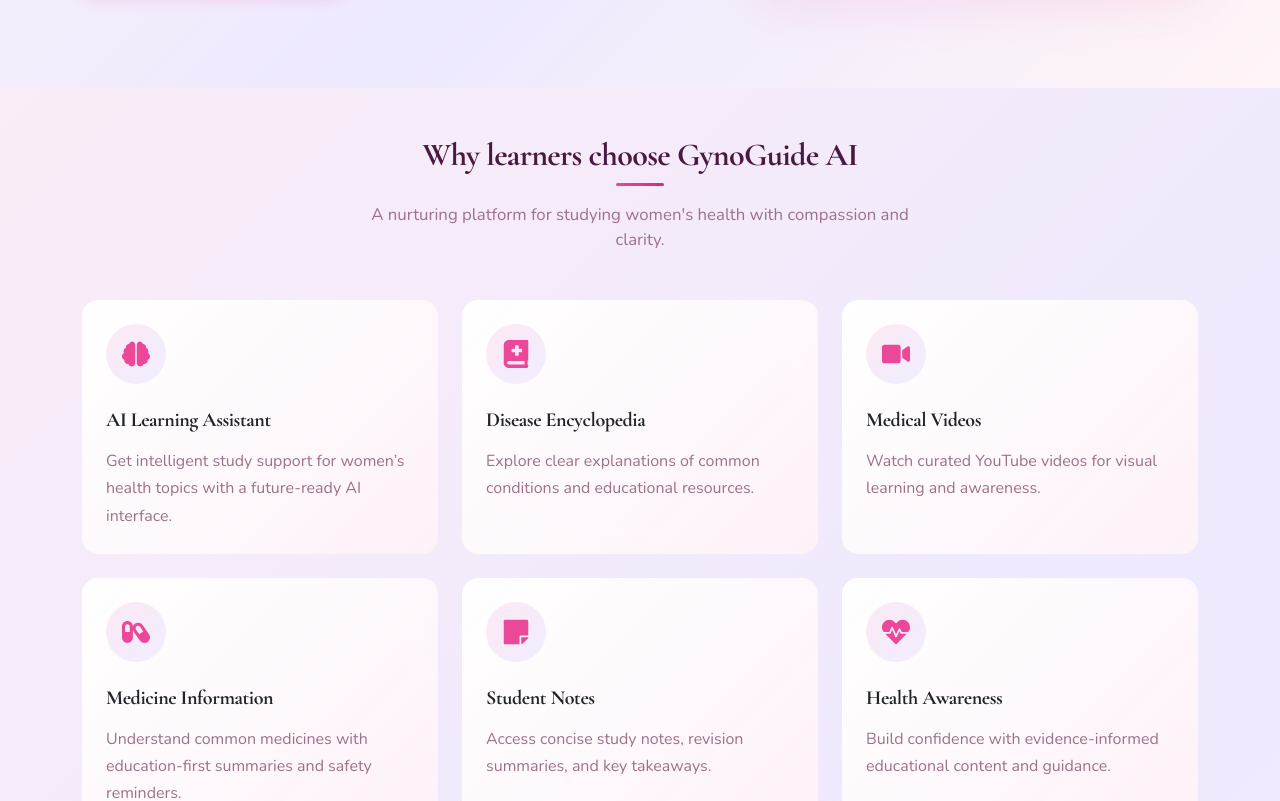
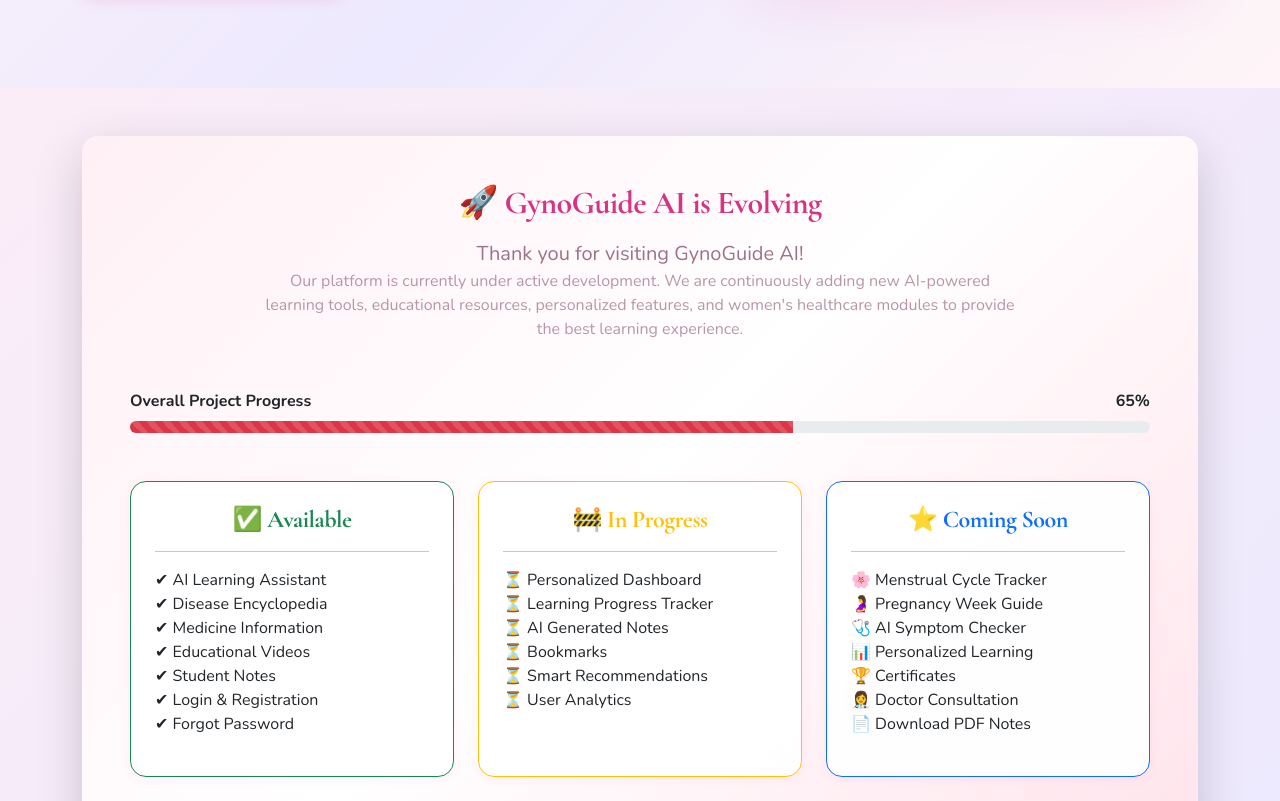
Before and after one commit to LikithaBhuma/gynoguide-frontend, a React (Vite) app: page / in a window 1280 px wide. Shown: the part 560-1361 px from the top of the page. Built offline with nearby package versions, Linux system fonts and the light colour scheme.

Commit message:
Update HomePage.jsx

```diff
--- a/src/pages/HomePage.jsx
+++ b/src/pages/HomePage.jsx
@@ -1,72 +1,374 @@
-import { motion } from 'framer-motion'
-import SEO from '../components/SEO'
-import Hero from '../components/Hero'
-import FeatureCard from '../components/FeatureCard'
-import Stats from '../components/Stats'
-import Testimonials from '../components/Testimonials'
-import FAQ from '../components/FAQ'
-import { FaBrain, FaBookMedical, FaVideo, FaCapsules, FaStickyNote, FaHeartbeat } from 'react-icons/fa'
+import { motion } from "framer-motion";
+import SEO from "../components/SEO";
+import Hero from "../components/Hero";
+import FeatureCard from "../components/FeatureCard";
+import Stats from "../components/Stats";
+import Testimonials from "../components/Testimonials";
+import FAQ from "../components/FAQ";
+import {
+  FaBrain,
+  FaBookMedical,
+  FaVideo,
+  FaCapsules,
+  FaStickyNote,
+  FaHeartbeat,
+} from "react-icons/fa";
 
 const features = [
-  { icon: FaBrain, title: 'AI Learning Assistant', description: 'Get intelligent study support for women’s health topics with a future-ready AI interface.' },
-  { icon: FaBookMedical, title: 'Disease Encyclopedia', description: 'Explore clear explanations of common conditions and educational resources.' },
-  { icon: FaVideo, title: 'Medical Videos', description: 'Watch curated YouTube videos for visual learning and awareness.' },
-  { icon: FaCapsules, title: 'Medicine Information', description: 'Understand common medicines with education-first summaries and safety reminders.' },
-  { icon: FaStickyNote, title: 'Student Notes', description: 'Access concise study notes, revision summaries, and key takeaways.' },
-  { icon: FaHeartbeat, title: 'Health Awareness', description: 'Build confidence with evidence-informed educational content and guidance.' },
-]
+  {
+    icon: FaBrain,
+    title: "AI Learning Assistant",
+    description:
+      "Get intelligent study support for women's health topics with a future-ready AI interface.",
+  },
+  {
+    icon: FaBookMedical,
+    title: "Disease Encyclopedia",
+    description:
+      "Explore clear explanations of common conditions and educational resources.",
+  },
+  {
+    icon: FaVideo,
+    title: "Medical Videos",
+    description:
+      "Watch curated YouTube videos for visual learning and awareness.",
+  },
+  {
+    icon: FaCapsules,
+    title: "Medicine Information",
+    description:
+      "Understand common medicines with education-first summaries and safety reminders.",
+  },
+  {
+    icon: FaStickyNote,
+    title: "Student Notes",
+    description:
+      "Access concise study notes, revision summaries, and key takeaways.",
+  },
+  {
+    icon: FaHeartbeat,
+    title: "Health Awareness",
+    description:
+      "Build confidence with evidence-informed educational content and guidance.",
+  },
+];
 
 const HomePage = () => {
   return (
     <>
-      <SEO title="GynoGuide AI | Home" description="A modern women's health learning companion featuring AI support, disease education, notes, and videos." keywords="women health, AI learning, gynecology, education" />
+      <SEO
+        title="GynoGuide AI | Home"
+        description="A modern women's health learning companion featuring AI support, disease education, notes, and videos."
+        keywords="women health, AI learning, gynecology, education"
+      />
+
       <Hero />
+
+      {/* ================= DEVELOPMENT SECTION ================= */}
+
+      <motion.section
+        className="py-5"
+        initial={{ opacity: 0, y: 40 }}
+        whileInView={{ opacity: 1, y: 0 }}
+        viewport={{ once: true }}
+        transition={{ duration: 0.7 }}
+      >
+        <div className="container">
+
+          <div
+            className="rounded-4 shadow-lg p-5"
+            style={{
+              background:
+                "linear-gradient(135deg,#fff0f5,#ffffff,#ffe4ec)",
+            }}
+          >
+            <div className="text-center">
+
+              <h2
+                className="fw-bold mb-3"
+                style={{ color: "#d63384" }}
+              >
+                🚀 GynoGuide AI is Evolving
+              </h2>
+
+              <p className="lead">
+                Thank you for visiting GynoGuide AI!
+              </p>
+
+              <p
+                className="text-muted mx-auto"
+                style={{ maxWidth: "750px" }}
+              >
+                Our platform is currently under active development.
+                We are continuously adding new AI-powered learning
+                tools, educational resources, personalized features,
+                and women's healthcare modules to provide the best
+                learning experience.
+              </p>
+
+            </div>
+
+            {/* Progress */}
+
+            <div className="mt-5">
+
+              <div className="d-flex justify-content-between mb-2">
+                <strong>Overall Project Progress</strong>
+                <strong>65%</strong>
+              </div>
+
+              <div
+                className="progress"
+                style={{ height: "12px" }}
+              >
+                <div
+                  className="progress-bar progress-bar-striped progress-bar-animated bg-danger"
+                  style={{ width: "65%" }}
+                ></div>
+              </div>
+
+            </div>
+
+            {/* Roadmap */}
+
+            <div className="row mt-5">
+
+              {/* Available */}
+
+              <div className="col-lg-4 mb-4">
+
+                <div className="card border-success shadow-sm h-100">
+
+                  <div className="card-body">
+
+                    <h4 className="text-success text-center">
+                      ✅ Available
+                    </h4>
+
+                    <hr />
+
+                    <ul className="list-unstyled">
+
+                      <li>✔ AI Learning Assistant</li>
+
+                      <li>✔ Disease Encyclopedia</li>
+
+                      <li>✔ Medicine Information</li>
+
+                      <li>✔ Educational Videos</li>
+
+                      <li>✔ Student Notes</li>
+
+                      <li>✔ Login & Registration</li>
+
+                      <li>✔ Forgot Password</li>
+
+                    </ul>
+
+                  </div>
+
+                </div>
+
+              </div>
+
+              {/* In Progress */}
+
+              <div className="col-lg-4 mb-4">
+
+                <div className="card border-warning shadow-sm h-100">
+
+                  <div className="card-body">
+
+                    <h4 className="text-warning text-center">
+                      🚧 In Progress
+                    </h4>
+
+                    <hr />
+
+                    <ul className="list-unstyled">
+
+                      <li>⏳ Personalized Dashboard</li>
+
+                      <li>⏳ Learning Progress Tracker</li>
+
+                      <li>⏳ AI Generated Notes</li>
+
+                      <li>⏳ Bookmarks</li>
+
+                      <li>⏳ Smart Recommendations</li>
+
+                      <li>⏳ User Analytics</li>
+
+                    </ul>
+
+                  </div>
+
+                </div>
+
+              </div>
+
+              {/* Coming Soon */}
+
+              <div className="col-lg-4 mb-4">
+
+                <div className="card border-primary shadow-sm h-100">
+
+                  <div className="card-body">
+
+                    <h4 className="text-primary text-center">
+                      ⭐ Coming Soon
+                    </h4>
+
+                    <hr />
+
+                    <ul className="list-unstyled">
+
+                      <li>🌸 Menstrual Cycle Tracker</li>
+
+                      <li>🤰 Pregnancy Week Guide</li>
+
+                      <li>🩺 AI Symptom Checker</li>
+
+                      <li>📊 Personalized Learning</li>
+
+                      <li>🏆 Certificates</li>
+
+                      <li>👩‍⚕️ Doctor Consultation</li>
+
+                      <li>📄 Download PDF Notes</li>
+
+                    </ul>
+
+                  </div>
+
+                </div>
+
+              </div>
+
+            </div>
+
+          </div>
+
+        </div>
+
+      </motion.section>
+
+      {/* ================= FEATURES ================= */}
+
       <section className="py-5">
+
         <div className="container">
+
           <div className="text-center mb-5">
-            <h2 className="section-heading font-display mb-3">Why learners choose GynoGuide AI</h2>
-            <p className="page-subtitle">A nurturing platform for studying women&apos;s health with compassion and clarity.</p>
+
+            <h2 className="section-heading font-display mb-3">
+              Why learners choose GynoGuide AI
+            </h2>
+
+            <p className="page-subtitle">
+              A nurturing platform for studying women's health
+              with compassion and clarity.
+            </p>
+
           </div>
+
           <div className="row g-4">
+
             {features.map((feature, index) => (
-              <motion.div key={feature.title} initial={{ opacity: 0, y: 20 }} whileInView={{ opacity: 1, y: 0 }} viewport={{ once: true }} transition={{ delay: index * 0.08 }} className="col-md-6 col-lg-4">
+
+              <motion.div
+                key={feature.title}
+                initial={{ opacity: 0, y: 20 }}
+                whileInView={{ opacity: 1, y: 0 }}
+                viewport={{ once: true }}
+                transition={{ delay: index * 0.08 }}
+                className="col-md-6 col-lg-4"
+              >
+
                 <FeatureCard {...feature} />
+
               </motion.div>
+
             ))}
+
           </div>
+
         </div>
+
       </section>
+
       <Stats />
+
       <Testimonials />
+
       <FAQ />
+
+      {/* ================= NEWSLETTER ================= */}
+
       <section className="py-5">
+
         <div className="container">
+
           <motion.div
             initial={{ opacity: 0, y: 20 }}
             whileInView={{ opacity: 1, y: 0 }}
             viewport={{ once: true }}
             className="rounded-4 p-5 text-center text-white hero-glow"
-            style={{ background: 'var(--gradient-featured)' }}
+            style={{
+              background: "var(--gradient-featured)",
+            }}
           >
-            <h3 className="fw-bold font-display mb-2" style={{ fontSize: '2rem' }}>
+
+            <h3
+              className="fw-bold font-display mb-2"
+              style={{ fontSize: "2rem" }}
+            >
               Stay informed with educational updates
             </h3>
-            <p className="mb-4 mx-auto" style={{ opacity: 0.95, maxWidth: '480px' }}>
-              Join our newsletter and explore new modules, notes, and health learning resources.
+
+            <p
+              className="mb-4 mx-auto"
+              style={{
+                opacity: 0.95,
+                maxWidth: "500px",
+              }}
+            >
+              Join our newsletter to receive new learning
+              resources, notes, AI updates, and women's
+              health educational content.
             </p>
+
             <div className="row justify-content-center">
+
               <div className="col-md-6 d-flex gap-2">
-                <input className="form-control rounded-pill px-4" placeholder="Email address" aria-label="Email" />
-                <button className="btn text-nowrap rounded-pill px-4" style={{ background: 'white', color: 'var(--rose-dark)', fontWeight: '700' }}>
+
+                <input
+                  className="form-control rounded-pill px-4"
+                  placeholder="Email address"
+                />
+
+                <button
+                  className="btn rounded-pill px-4"
+                  style={{
+                    background: "#fff",
+                    color: "#d63384",
+                    fontWeight: "bold",
+                  }}
+                >
                   Subscribe
                 </button>
+
               </div>
+
             </div>
+
           </motion.div>
+
         </div>
+
       </section>
     </>
-  )
-}
+  );
+};
 
-export default HomePage
+export default HomePage;
```
